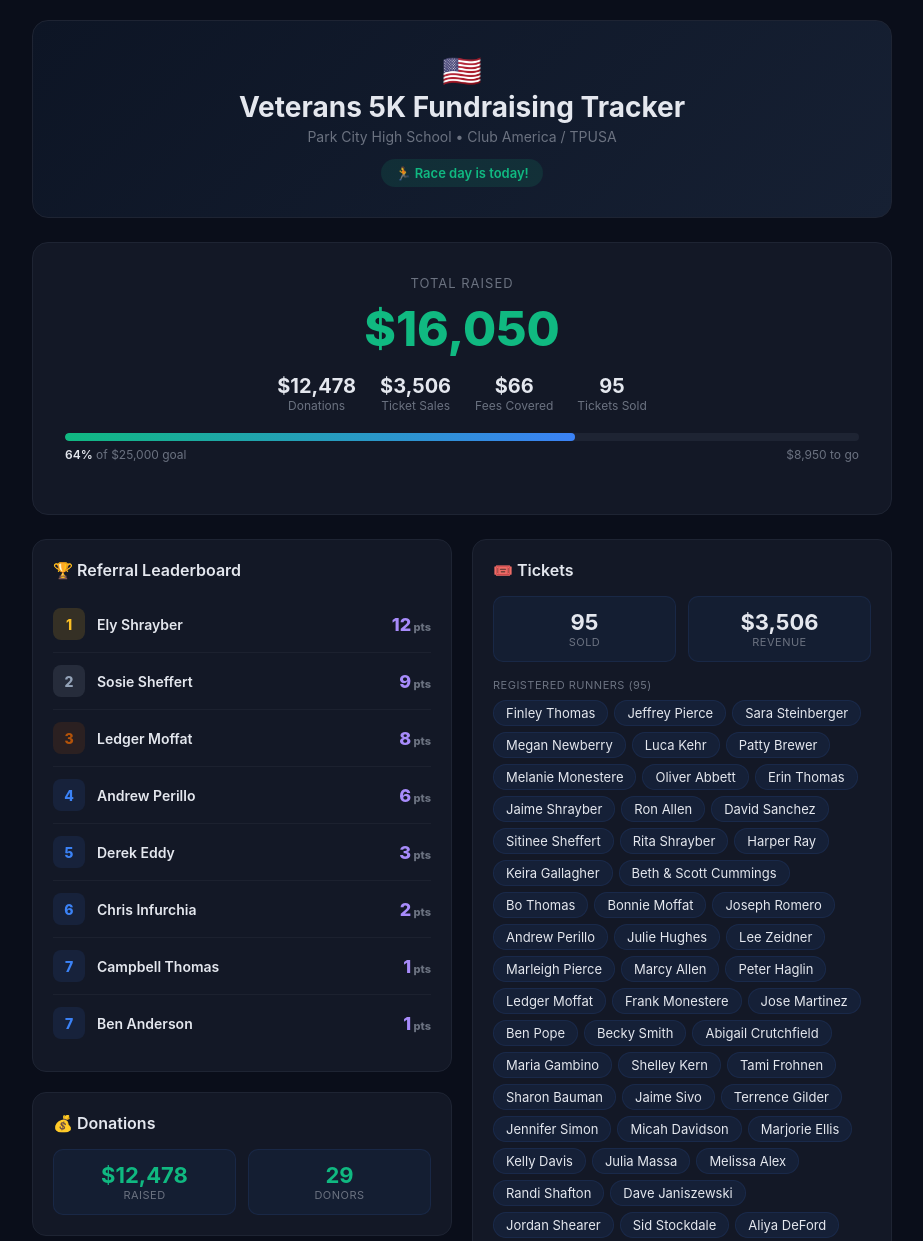
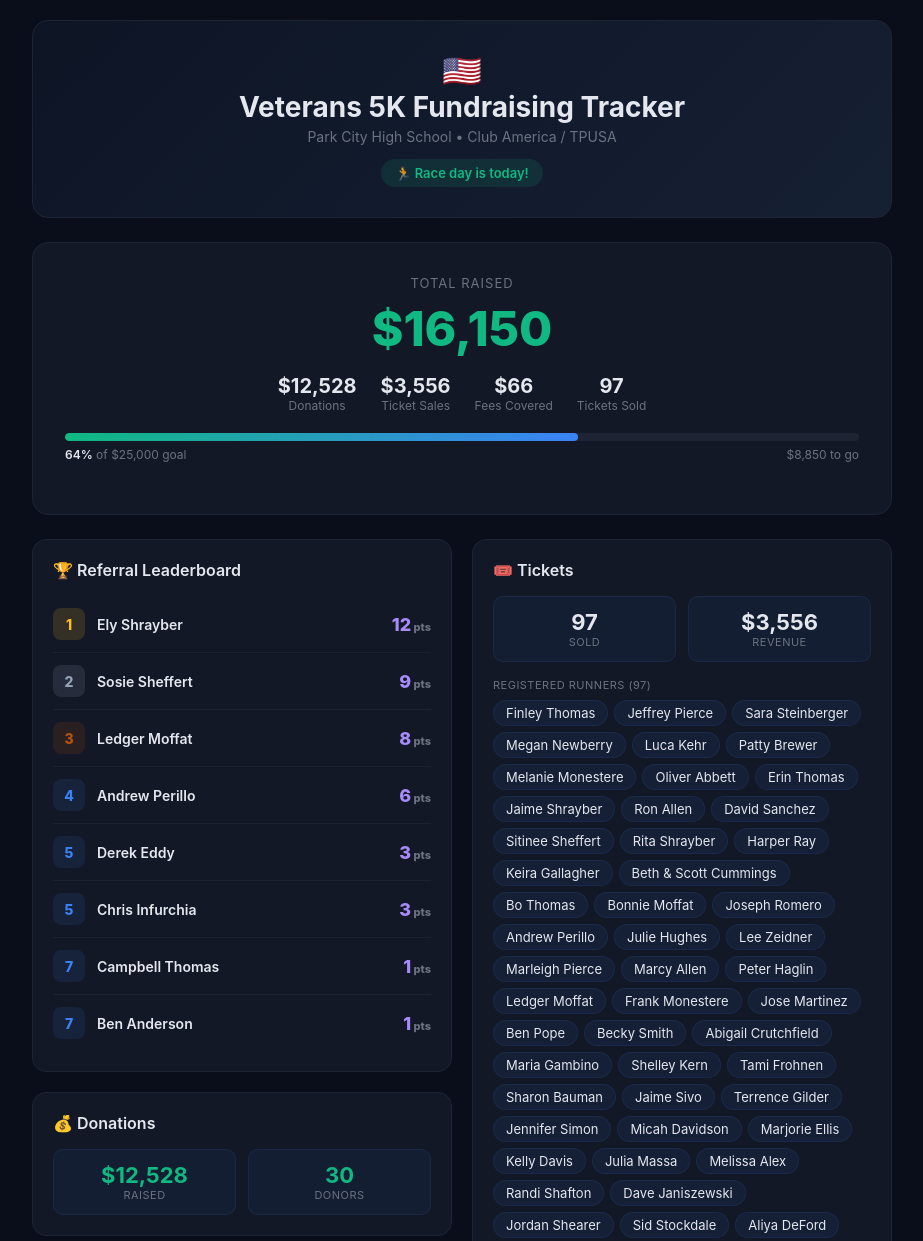
Before and after one commit to fthomas27/veterans-5k-tracker, a plain HTML site: page index.html in a window 1280 px wide. Shown: the top 1241 px of the page, without its empty margins (178-1101 px from the left). Drawn offline with Linux system fonts and the light colour scheme.

Commit message:
Auto: Jen Infurchia donated $50 (ref Chris Infurchia); David Bednarek bought 2 ticket(s)

```diff
--- a/index.html
+++ b/index.html
@@ -201,13 +201,13 @@ const DEFAULT_DATA = {
   // Checked against Carl's Oct 22 spreadsheet: $2,400 online donations (its $1 line was a
   // test and is excluded), plus the $8,000 outside organization and one $40 cash gift,
   // which aren't in Bloomerang.
-  donations: { total: 12478, count: 29 },
+  donations: { total: 12528, count: 30 },
   // Extra people chose to pay to cover Bloomerang processing fees: $43 on registrations,
   // $18 on donations, $5 in Katie's Oct 12 report.
   feesCovered: 66,
   // Ticket fees only (not covered costs). Matches Carl's Oct 22 spreadsheet exactly.
   // registrants = the person who registered; group orders include their guests.
-  tickets: { total: 3506, count: 95, registrants: [
+  tickets: { total: 3556, count: 97, registrants: [
     "Finley Thomas", "Jeffrey Pierce", "Sara Steinberger", "Megan Newberry", "Luca Kehr",
     "Patty Brewer", "Melanie Monestere", "Oliver Abbett", "Erin Thomas", "Jaime Shrayber",
     "Ron Allen", "David Sanchez", "Sitinee Sheffert", "Rita Shrayber", "Harper Ray",
@@ -215,7 +215,7 @@ const DEFAULT_DATA = {
     "Andrew Perillo", "Julie Hughes", "Lee Zeidner", "Marleigh Pierce", "Marcy Allen",
     "Peter Haglin",
     "Ledger Moffat",
-    "Frank Monestere", "Jose Martinez", "Ben Pope", "Becky Smith", "Abigail Crutchfield", "Maria Gambino", "Shelley Kern", "Tami Frohnen", "Sharon Bauman", "Jaime Sivo", "Terrence Gilder", "Jennifer Simon", "Micah Davidson", "Marjorie Ellis", "Kelly Davis", "Julia Massa", "Melissa Alex", "Randi Shafton", "Dave Janiszewski", "Jordan Shearer", "Sid Stockdale", "Aliya DeFord", "Negin Armistead", "Avery Jackman", "Hobson Fulmer", "Wes Ballinger", "Madden Silva", "Beth Silvero", "Brandon Logsdon"
+    "Frank Monestere", "Jose Martinez", "Ben Pope", "Becky Smith", "Abigail Crutchfield", "Maria Gambino", "Shelley Kern", "Tami Frohnen", "Sharon Bauman", "Jaime Sivo", "Terrence Gilder", "Jennifer Simon", "Micah Davidson", "Marjorie Ellis", "Kelly Davis", "Julia Massa", "Melissa Alex", "Randi Shafton", "Dave Janiszewski", "Jordan Shearer", "Sid Stockdale", "Aliya DeFord", "Negin Armistead", "Avery Jackman", "Hobson Fulmer", "Wes Ballinger", "Madden Silva", "Beth Silvero", "Brandon Logsdon", "David Bednarek"
   ]},
   // === VOLUNTEERS — edit only this list to update the Volunteers Needed card ===
   // needed = total spots for the role, filled = people signed up so far.
@@ -232,7 +232,7 @@ const DEFAULT_DATA = {
     {name: "Ledger Moffat", points: 8},
     {name: "Campbell Thomas", points: 1},
     {name: "Derek Eddy", points: 3},
-    {name: "Chris Infurchia", points: 2},
+    {name: "Chris Infurchia", points: 3},
     {name: "Ben Anderson", points: 1},
   ],
 };
```
